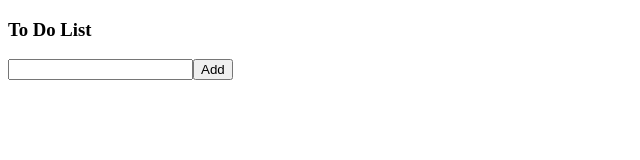
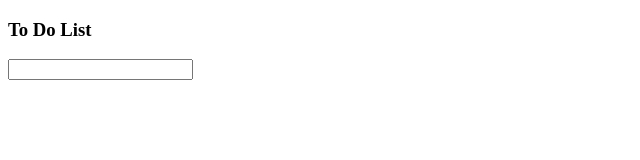
Before and after one commit to totherain155/vanila-redux, a React (Create React App) app: page / in a window 1280 px wide. Shown: the top 160 px of the page, without its empty margins (0-640 px from the left). Built offline with nearby package versions, Linux system fonts and the light colour scheme.

Commit message:
react_redux setup

```diff
--- a/src/components/App.js
+++ b/src/components/App.js
@@ -4,17 +4,17 @@ import Home from "../routes/Home"
 import Detail from "../routes/Detail"
 
 
+
 const App = () => {
     return (
-        <Router>
-            <Route path="/" exact component={Home}></Route>
-            <Route path="/:id" component={Detail}></Route>
-        </Router>
+        <div>
+            <Router>
+                <Route path="/" exact component={Home}></Route>
+                <Route path="/:id" component={Detail}></Route>
+            </Router>
+        </div>
     )
 }
 
 
-
-
-
 export default App;
--- a/src/routes/Home.js
+++ b/src/routes/Home.js
@@ -1,29 +1,29 @@
-// useState, onSubmit
-
 import React, { useState } from "react"
 
 
 const Home = () => {
     const [text, setText] = useState("")
+
     const onChange = (event) => {
         setText(event.target.value)
     }
 
     const onSubmit = () => {
-        setText('')
+        setText("")
     }
 
     return (
         <div>
-            <h3>To Do List </h3>
+            <h3>To Do List</h3>
             <form onSubmit={onSubmit}>
                 <input type="text" value={text} onChange={onChange} />
-                <button>Add</button>
             </form>
         </div>
     )
+
 }
 
 
 
+
 export default Home;
```
Also changed, not shown: 1 other file (tests, documents, lock files or other folders).
